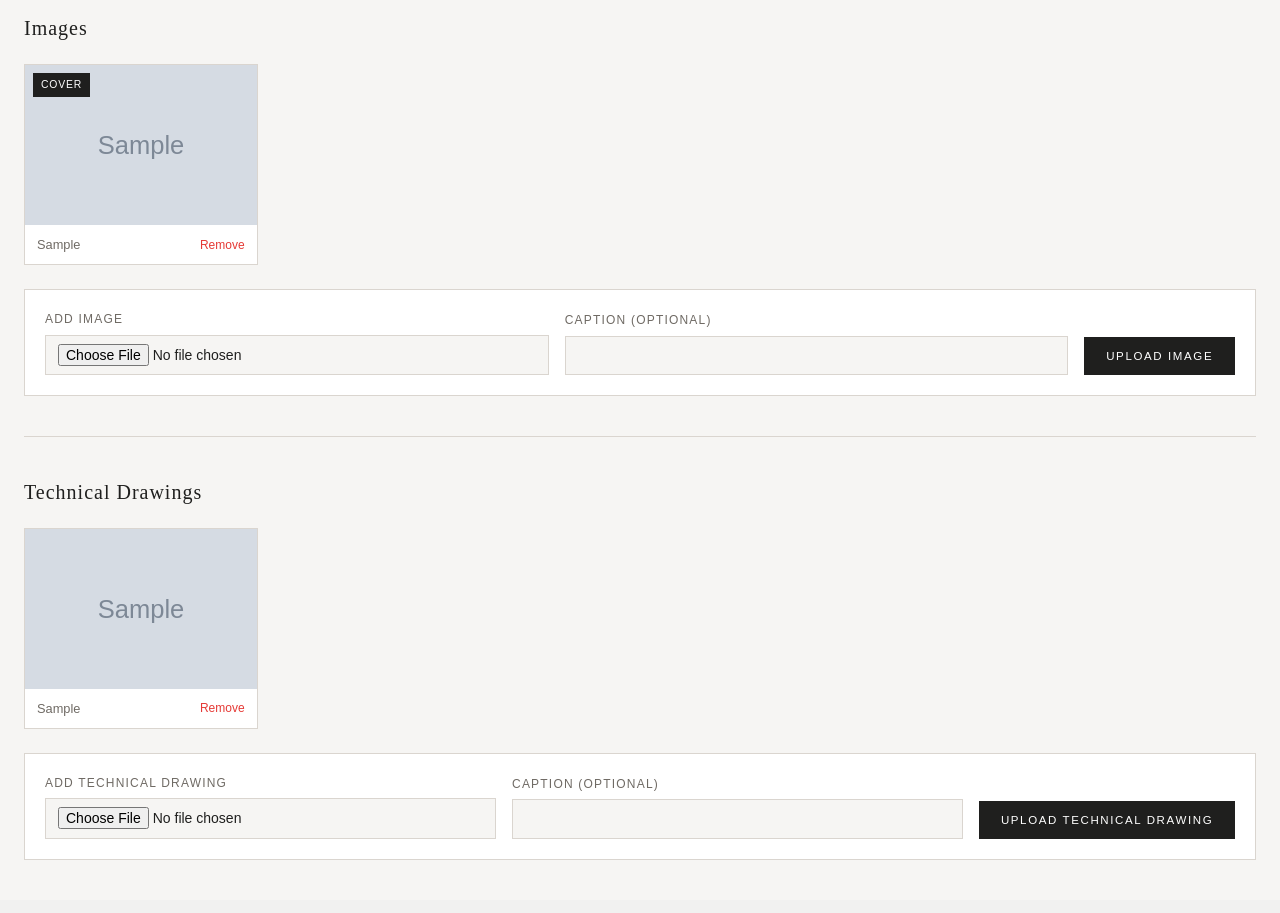
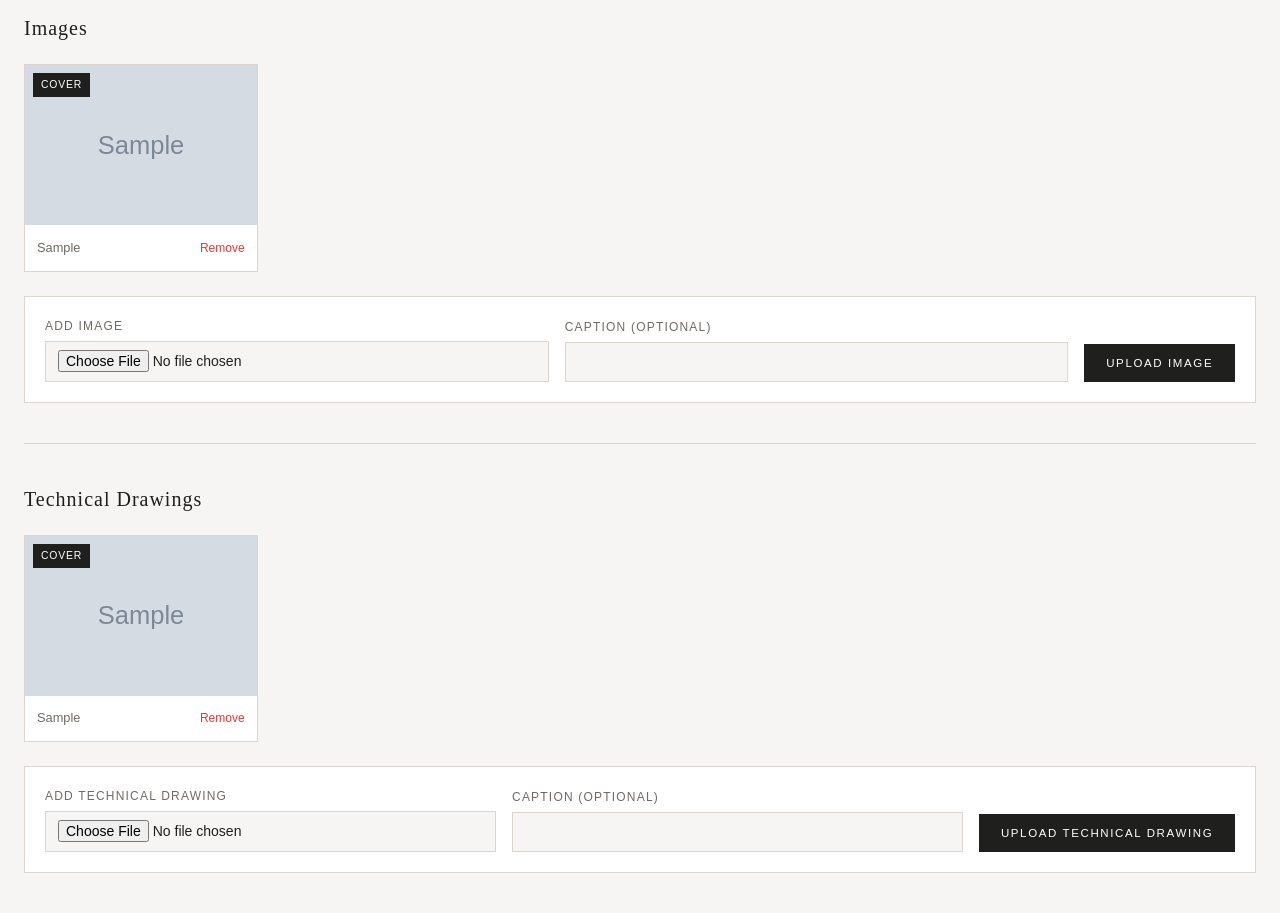
Before and after one commit to gustavopelayo/architect-portfolio, a FastAPI app: page /admin/projects/1/edit in a window 1280 px wide. Shown: the part 848-1761 px from the top of the page. Before the commit the page ends 1708 px from the top, so only its background shows below. Run offline with FastAPI, Linux system fonts and the light colour scheme; tables that the repository leaves empty hold one stand-in row (values such as "Sample post"); grey boxes marked "Sample" are stand-in pictures.

Commit message:
feat: inline caption editing + cover for both images and technical drawings

```diff
--- a/app/main.py
+++ b/app/main.py
@@ -456,13 +456,27 @@ async def delete_image(image_id: int, db: Session = Depends(get_db)):
 
 @app.get("/admin/projects/{portfolio_id}/images/{image_id}/set-cover")
 async def set_cover_image(portfolio_id: int, image_id: int, db: Session = Depends(get_db)):
-    from app.models.image import PortfolioImage
+    from app.models.image import PortfolioImage, TechnicalImage
     db.query(PortfolioImage).filter(PortfolioImage.portfolio_id == portfolio_id).update({"is_cover": False})
-    img = db.query(PortfolioImage).filter(PortfolioImage.id == image_id, PortfolioImage.portfolio_id == portfolio_id).first()
-    if img:
-        img.is_cover = True
-        db.commit()
+    db.query(TechnicalImage).filter(TechnicalImage.portfolio_id == portfolio_id).update({"is_cover": False})
+    for model in (PortfolioImage, TechnicalImage):
+        img = db.query(model).filter(model.id == image_id, model.portfolio_id == portfolio_id).first()
+        if img:
+            img.is_cover = True
+            break
+    db.commit()
     return RedirectResponse(url=f"/admin/projects/{portfolio_id}/edit", status_code=302)
+
+@app.post("/admin/images/{image_id}/caption")
+async def update_caption(image_id: int, caption: str = Form(""), db: Session = Depends(get_db)):
+    from app.models.image import PortfolioImage, TechnicalImage
+    for model in (PortfolioImage, TechnicalImage):
+        img = db.query(model).filter(model.id == image_id).first()
+        if img:
+            img.caption = caption
+            db.commit()
+            return RedirectResponse(url=f"/admin/projects/{img.portfolio_id}/edit", status_code=302)
+    return RedirectResponse(url="/admin/dashboard", status_code=302)
 
 if __name__ == "__main__":
     uvicorn.run(app, host="0.0.0.0", port=8000)
--- a/app/models/image.py
+++ b/app/models/image.py
@@ -22,6 +22,7 @@ class TechnicalImage(Base):
     id = Column(Integer, primary_key=True, index=True)
     portfolio_id = Column(Integer, ForeignKey("portfolios.id"))
     image_url = Column(String(255), nullable=False)
+    is_cover = Column(Boolean, default=False)
     caption = Column(String(255))
     created_at = Column(DateTime(timezone=True), server_default=func.now())
 
--- a/app/static/css/admin.css
+++ b/app/static/css/admin.css
@@ -253,6 +253,34 @@
     gap: 0.5rem;
 }
 
+.caption-form {
+    flex: 1;
+    min-width: 0;
+    margin: 0;
+}
+
+.caption-input {
+    width: 100%;
+    border: none;
+    background: transparent;
+    font: inherit;
+    font-size: 0.8rem;
+    color: var(--muted);
+    padding: 0.15rem 0;
+    outline: none;
+    border-bottom: 1px solid transparent;
+    transition: border-color 200ms ease;
+}
+
+.caption-input:focus {
+    border-bottom-color: var(--accent);
+    color: var(--text);
+}
+
+.caption-input::placeholder {
+    color: var(--line);
+}
+
 .media-card-body .caption {
     font-size: 0.8rem;
     color: var(--muted);
--- a/app/templates/admin/project_form.html
+++ b/app/templates/admin/project_form.html
@@ -49,7 +49,9 @@
                     {% endif %}
                 </div>
                 <div class="media-card-body">
-                    <span class="caption">{{ image.caption or 'No caption' }}</span>
+                    <form action="/admin/images/{{ image.id }}/caption" method="POST" class="caption-form">
+                        <input type="text" name="caption" value="{{ image.caption or '' }}" placeholder="No caption" class="caption-input">
+                    </form>
                     <a href="/admin/images/{{ image.id }}/delete" class="btn-delete-sm" onclick="return confirm('Delete this image?')">Remove</a>
                 </div>
             </div>
@@ -81,9 +83,18 @@
         <div class="current-media">
             {% for image in project.technical_images %}
             <div class="media-card">
-                <img src="{{ image.image_url }}" alt="{{ project.name }} - Technical">
+                <div class="media-card-img-wrap">
+                    <img src="{{ image.image_url }}" alt="{{ project.name }} - Technical">
+                    {% if image.is_cover %}
+                    <span class="cover-badge">Cover</span>
+                    {% else %}
+                    <a href="/admin/projects/{{ project.id }}/images/{{ image.id }}/set-cover" class="cover-set">Cover</a>
+                    {% endif %}
+                </div>
                 <div class="media-card-body">
-                    <span class="caption">{{ image.caption or 'No caption' }}</span>
+                    <form action="/admin/images/{{ image.id }}/caption" method="POST" class="caption-form">
+                        <input type="text" name="caption" value="{{ image.caption or '' }}" placeholder="No caption" class="caption-input">
+                    </form>
                     <a href="/admin/images/{{ image.id }}/delete" class="btn-delete-sm" onclick="return confirm('Delete this technical drawing?')">Remove</a>
                 </div>
             </div>
@@ -107,4 +118,12 @@
     </section>
     {% endif %}
 </section>
+<script>
+document.querySelectorAll('.caption-input').forEach(function(inp) {
+    inp.addEventListener('blur', function() { this.form.submit(); });
+    inp.addEventListener('keydown', function(e) {
+        if (e.key === 'Enter') { e.preventDefault(); this.form.submit(); }
+    });
+});
+</script>
 {% endblock %}
```
